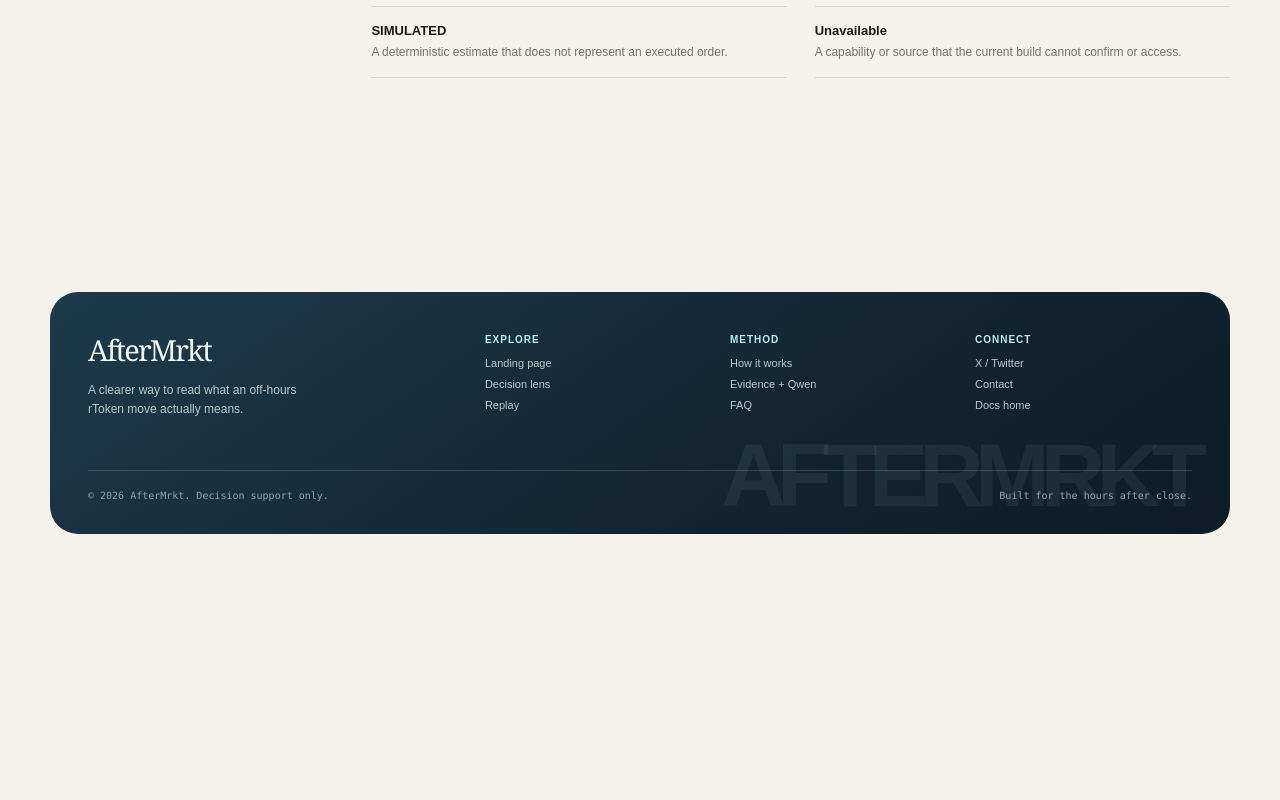
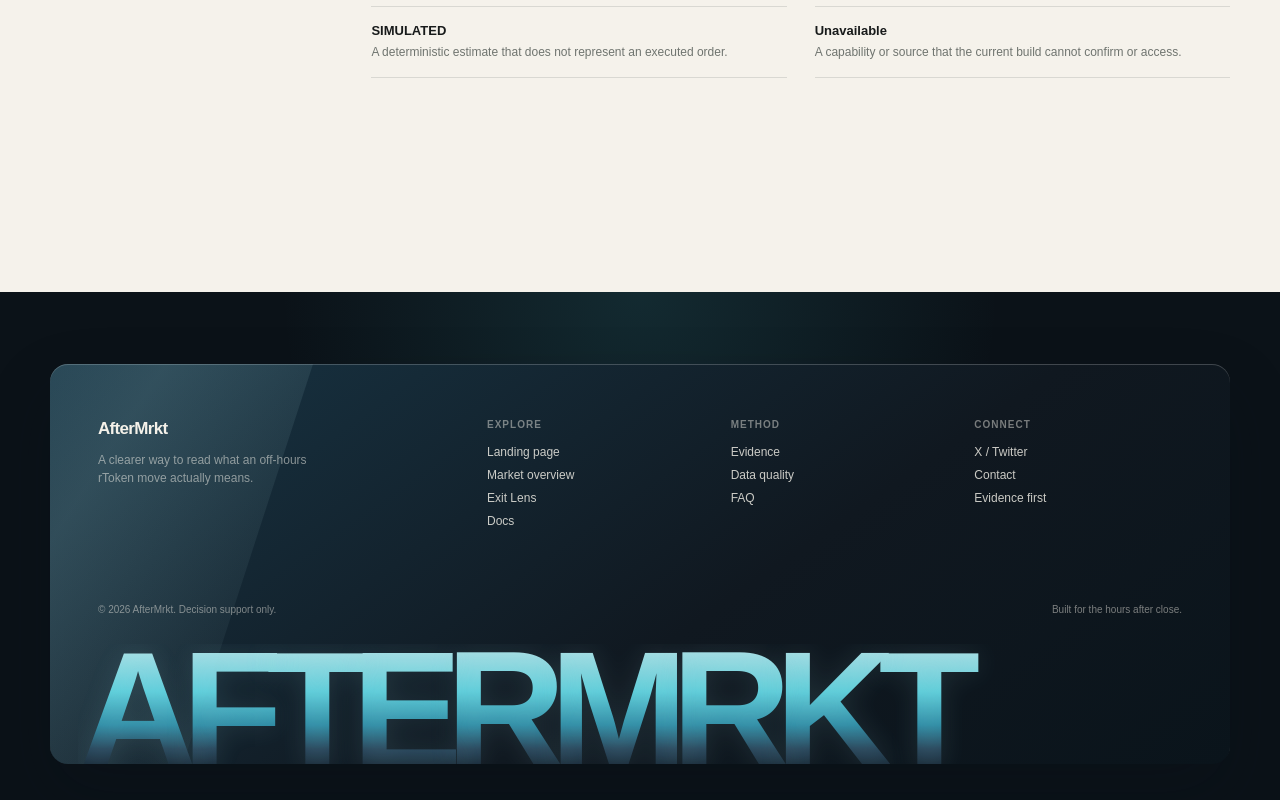
Before and after one commit to AjKadri/AfterMrkt, a website: page public/docs.html in a window 1280 px wide. Shown: the part 8481-9281 px from the top of the page. Before the commit the page ends 9043 px from the top, so only its background shows below. Drawn offline with Linux system fonts and the light colour scheme.

Commit message:
fix: use the workspace footer on the replay and docs pages

```diff
--- a/public/docs.html
+++ b/public/docs.html
@@ -97,7 +97,6 @@
       }
 
       .nav-links a:hover,
-      .footer-links a:hover,
       .docs-index a:hover {
         color: var(--green-deep);
       }
@@ -454,80 +453,6 @@
         line-height: 1.55;
       }
 
-      .site-footer {
-        padding: 0 0 28px;
-      }
-
-      .site-footer-card {
-        position: relative;
-        overflow: hidden;
-        padding: 38px 38px 31px;
-        border-radius: var(--radius-lg);
-        color: #eff7f5;
-        background: linear-gradient(145deg, #1d3b4d, #122330 65%, #0d1c25);
-      }
-
-      .footer-top {
-        display: grid;
-        grid-template-columns: 1.7fr repeat(3, 1fr);
-        gap: 28px;
-      }
-
-      .footer-brand h3 {
-        margin: 0;
-        font-size: 29px;
-        letter-spacing: -0.06em;
-      }
-
-      .footer-brand p {
-        max-width: 220px;
-        margin: 12px 0 0;
-        color: #b9c8c8;
-        font-size: 12px;
-        line-height: 1.55;
-      }
-
-      .footer-column h4 {
-        margin: 4px 0 12px;
-        color: var(--mint);
-        font-size: 10px;
-        letter-spacing: 0.1em;
-        text-transform: uppercase;
-      }
-
-      .footer-links {
-        display: grid;
-        gap: 9px;
-        color: #b9c8c8;
-        font-size: 11px;
-      }
-
-      .site-footer-meta {
-        display: flex;
-        justify-content: space-between;
-        gap: 20px;
-        margin-top: 52px;
-        padding-top: 17px;
-        border-top: 1px solid rgba(239, 247, 245, 0.15);
-        color: #8fa4a4;
-        font:
-          10px/1.5 ui-monospace,
-          SFMono-Regular,
-          Menlo,
-          monospace;
-      }
-
-      .site-footer-wordmark {
-        position: absolute;
-        right: 32px;
-        bottom: 7px;
-        color: rgba(188, 236, 240, 0.07);
-        font-size: clamp(48px, 7vw, 95px);
-        font-weight: 900;
-        letter-spacing: -0.1em;
-        pointer-events: none;
-      }
-
       @media (max-width: 820px) {
         .top-nav {
           flex-wrap: wrap;
@@ -568,14 +493,6 @@
         }
 
         .docs-index-label {
-          grid-column: 1 / -1;
-        }
-
-        .footer-top {
-          grid-template-columns: repeat(3, 1fr);
-        }
-
-        .footer-brand {
           grid-column: 1 / -1;
         }
       }
@@ -623,24 +540,141 @@
         .docs-section h2 {
           font-size: 39px;
         }
+      }
+      .site-footer {
+        padding: 72px 0 36px;
+        background:
+          radial-gradient(circle at 50% 0%, rgba(61, 169, 179, 0.16), transparent 44%), #0b1218;
+      }
 
+      .site-footer-card {
+        position: relative;
+        min-height: 400px;
+        padding: 55px 48px 26px;
+        overflow: hidden;
+        border-radius: var(--radius-md);
+        color: #f4f1e9;
+        background: linear-gradient(145deg, #183545, var(--black) 58%, #0a141b);
+        box-shadow:
+          inset 0 1px 0 rgba(255, 255, 255, 0.2),
+          0 28px 65px rgba(8, 18, 25, 0.24);
+      }
+
+      .site-footer-card::before {
+        position: absolute;
+        top: -46%;
+        left: -18%;
+        width: 34%;
+        height: 190%;
+        background: linear-gradient(105deg, transparent, rgba(188, 236, 240, 0.16), transparent);
+        content: '';
+        pointer-events: none;
+        transform: rotate(18deg);
+      }
+
+      .site-footer-top {
+        display: grid;
+        position: relative;
+        z-index: 1;
+        grid-template-columns: 1.7fr repeat(3, 1fr);
+        gap: 36px;
+      }
+
+      .site-footer-brand {
+        max-width: 215px;
+      }
+      .site-footer-brand h3 {
+        margin: 0 0 12px;
+        font-family: Arial, Helvetica, sans-serif;
+        font-weight: 700;
+        font-size: 17px;
+        letter-spacing: -0.04em;
+      }
+      .site-footer-brand p {
+        margin: 0;
+        color: rgba(244, 241, 233, 0.52);
+        font-size: 12px;
+        line-height: 1.5;
+      }
+      .site-footer-column h4 {
+        margin: 0 0 15px;
+        color: rgba(244, 241, 233, 0.46);
+        font-size: 10px;
+        font-weight: 700;
+        letter-spacing: 0.1em;
+        text-transform: uppercase;
+      }
+      .site-footer-links {
+        display: grid;
+        gap: 9px;
+        color: rgba(244, 241, 233, 0.82);
+        font-size: 12px;
+      }
+      .site-footer-links a:hover {
+        color: var(--mint);
+      }
+      .site-footer-meta {
+        display: flex;
+        position: relative;
+        z-index: 1;
+        justify-content: space-between;
+        gap: 24px;
+        margin-top: 76px;
+        color: rgba(244, 241, 233, 0.48);
+        font-size: 10px;
+      }
+      .site-footer-wordmark {
+        position: absolute;
+        z-index: 0;
+        right: 28px;
+        bottom: -13px;
+        left: 28px;
+        overflow: hidden;
+        color: transparent;
+        background: linear-gradient(
+          180deg,
+          #bcecf0 0%,
+          #61d7e4 36%,
+          #2f91ab 61%,
+          #27445a 79%,
+          #101820 100%
+        );
+        background-clip: text;
+        -webkit-background-clip: text;
+        font-size: clamp(67px, 13vw, 178px);
+        font-weight: 900;
+        letter-spacing: -0.1em;
+        line-height: 0.8;
+        opacity: 0.95;
+        text-shadow: 0 0 28px rgba(157, 223, 225, 0.14);
+      }
+
+      @media (max-width: 820px) {
         .site-footer-card {
-          padding: 28px 22px;
+          min-height: 520px;
+          padding: 34px 22px 22px;
         }
 
-        .footer-top {
-          grid-template-columns: repeat(2, 1fr);
-          gap: 27px 18px;
+        .site-footer-top {
+          grid-template-columns: 1fr 1fr;
+          gap: 28px 18px;
+        }
+
+        .site-footer-brand {
+          grid-column: 1 / -1;
         }
 
         .site-footer-meta {
           display: block;
-          margin-top: 42px;
+          margin-top: 52px;
+          line-height: 1.8;
         }
 
-        .site-footer-meta span {
-          display: block;
-          margin-top: 5px;
+        .site-footer-wordmark {
+          right: 10px;
+          bottom: 12px;
+          left: 10px;
+          font-size: 65px;
         }
       }
     </style>
@@ -1156,39 +1190,37 @@
     <footer class="site-footer" id="footer">
       <div class="container">
         <div class="site-footer-card">
-          <div class="footer-top">
-            <div class="footer-brand">
+          <div class="site-footer-top">
+            <div class="site-footer-brand">
               <h3>AfterMrkt</h3>
               <p>A clearer way to read what an off-hours rToken move actually means.</p>
             </div>
-            <div class="footer-column">
+            <div class="site-footer-column">
               <h4>Explore</h4>
-              <div class="footer-links">
-                <a href="/">Landing page</a>
-                <a href="/workspace">Decision lens</a>
-                <a href="/replay">Replay</a>
+              <div class="site-footer-links">
+                <a href="/">Landing page</a><a href="/workspace#workspace">Market overview</a
+                ><a href="/workspace#exit-lens">Exit Lens</a><a href="/docs">Docs</a>
               </div>
             </div>
-            <div class="footer-column">
+            <div class="site-footer-column">
               <h4>Method</h4>
-              <div class="footer-links">
-                <a href="#how-it-works">How it works</a>
-                <a href="#evidence-qwen">Evidence + Qwen</a>
-                <a href="#faq">FAQ</a>
+              <div class="site-footer-links">
+                <a href="/workspace#evidence">Evidence</a
+                ><a href="/workspace#workspace">Data quality</a><a href="/#faq">FAQ</a>
               </div>
             </div>
-            <div class="footer-column">
+            <div class="site-footer-column">
               <h4>Connect</h4>
-              <div class="footer-links">
-                <a href="https://x.com/web3aj_" target="_blank" rel="noreferrer">X / Twitter</a>
-                <a href="https://x.com/web3aj_" target="_blank" rel="noreferrer">Contact</a>
-                <a href="/docs">Docs home</a>
+              <div class="site-footer-links">
+                <a href="https://x.com/web3aj_" target="_blank" rel="noreferrer">X / Twitter</a
+                ><a href="https://x.com/web3aj_" target="_blank" rel="noreferrer">Contact</a
+                ><a href="/workspace#evidence">Evidence first</a>
               </div>
             </div>
           </div>
           <div class="site-footer-meta">
-            <span>© 2026 AfterMrkt. Decision support only.</span>
-            <span>Built for the hours after close.</span>
+            <span>© 2026 AfterMrkt. Decision support only.</span
+            ><span>Built for the hours after close.</span>
           </div>
           <div class="site-footer-wordmark" aria-hidden="true">AFTERMRKT</div>
         </div>
```
Also changed, not shown: public/replay.html (+167 -26 lines).
